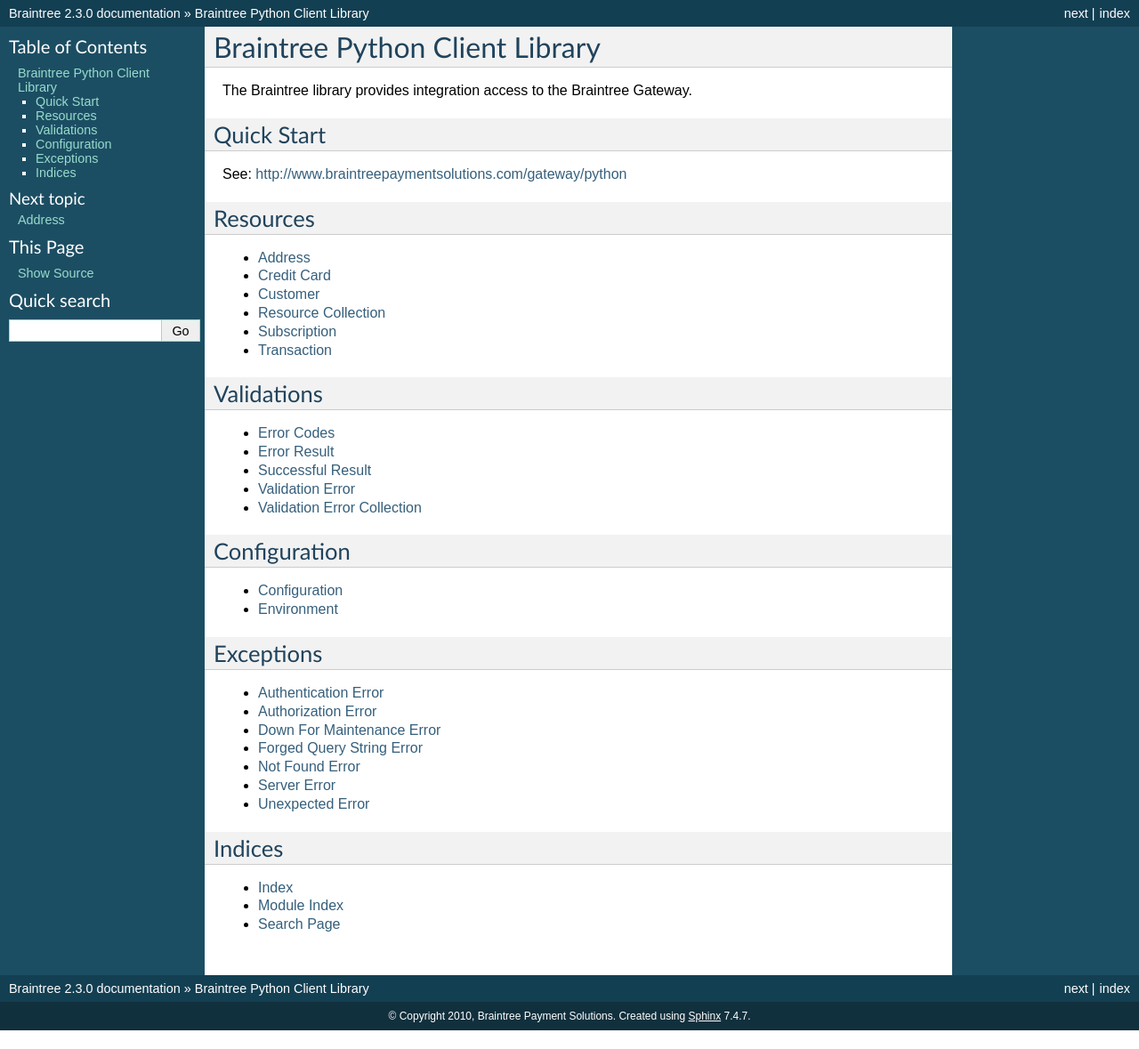
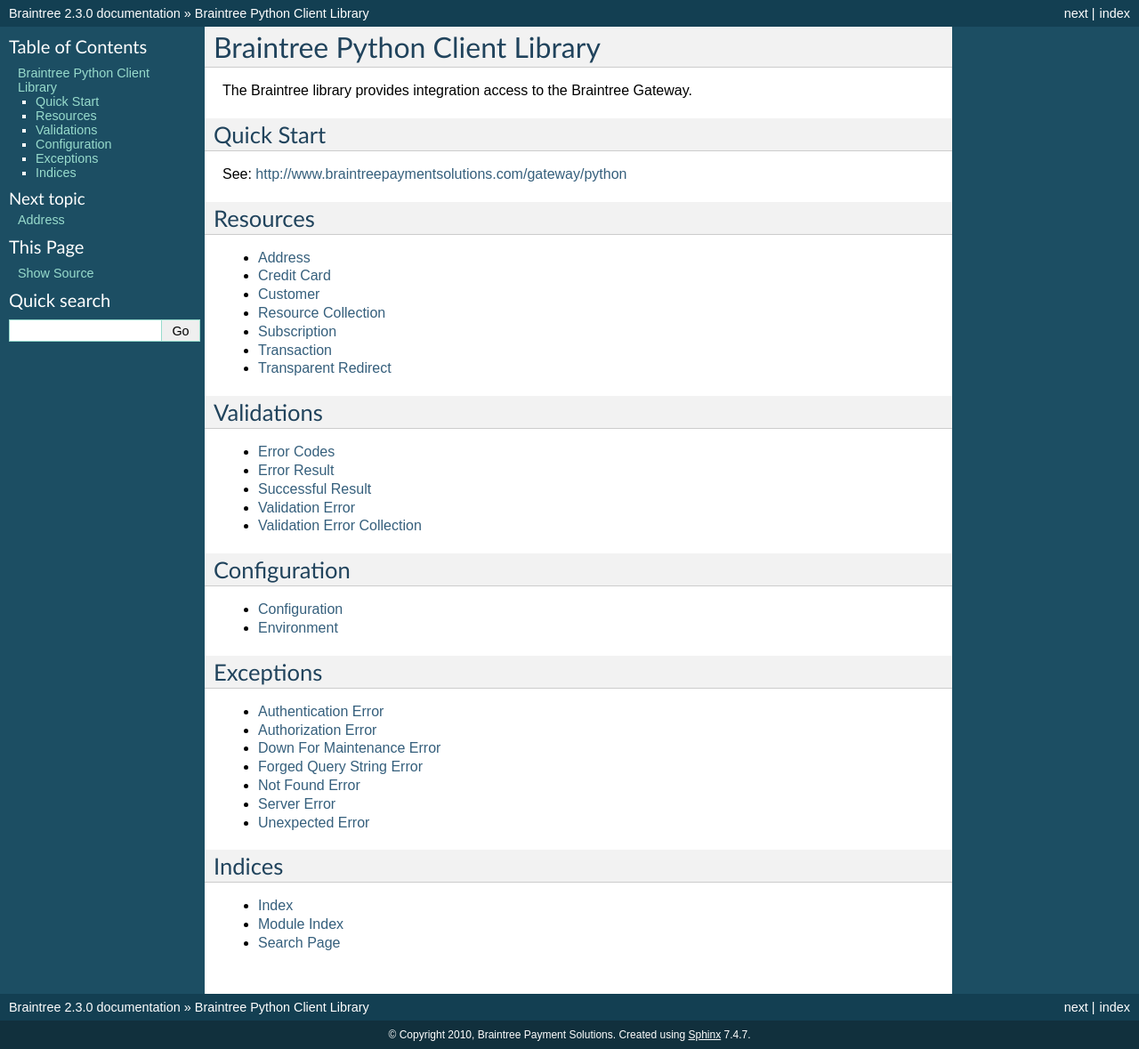
Before and after one commit to braintree/braintree_python, a Sphinx documentation site: the page built from docs/index.rst, in a window 1280 px wide. Shown: the whole page at 89% size. Built offline with Sphinx 7.4.7, drawn with Linux system fonts in a browser that asks for light colours; the version number is read from the project's files by our own code; before the commit the page ends 1158 px from its top, so only the background shows below that.

Commit message:
added documentation for TransparentRedirect class

```diff
--- a/docs/index.rst
+++ b/docs/index.rst
@@ -25,6 +25,7 @@
    resource_collection
    subscription
    transaction
+   transparent_redirect
 
 Validations
 -----------
--- /dev/null
+++ b/docs/transparent_redirect.rst
@@ -0,0 +1,5 @@
+Transparent Redirect
+=====================================
+
+.. automodule:: braintree.transparent_redirect
+   :members:
```
Also changed, not shown: 1 other file.
